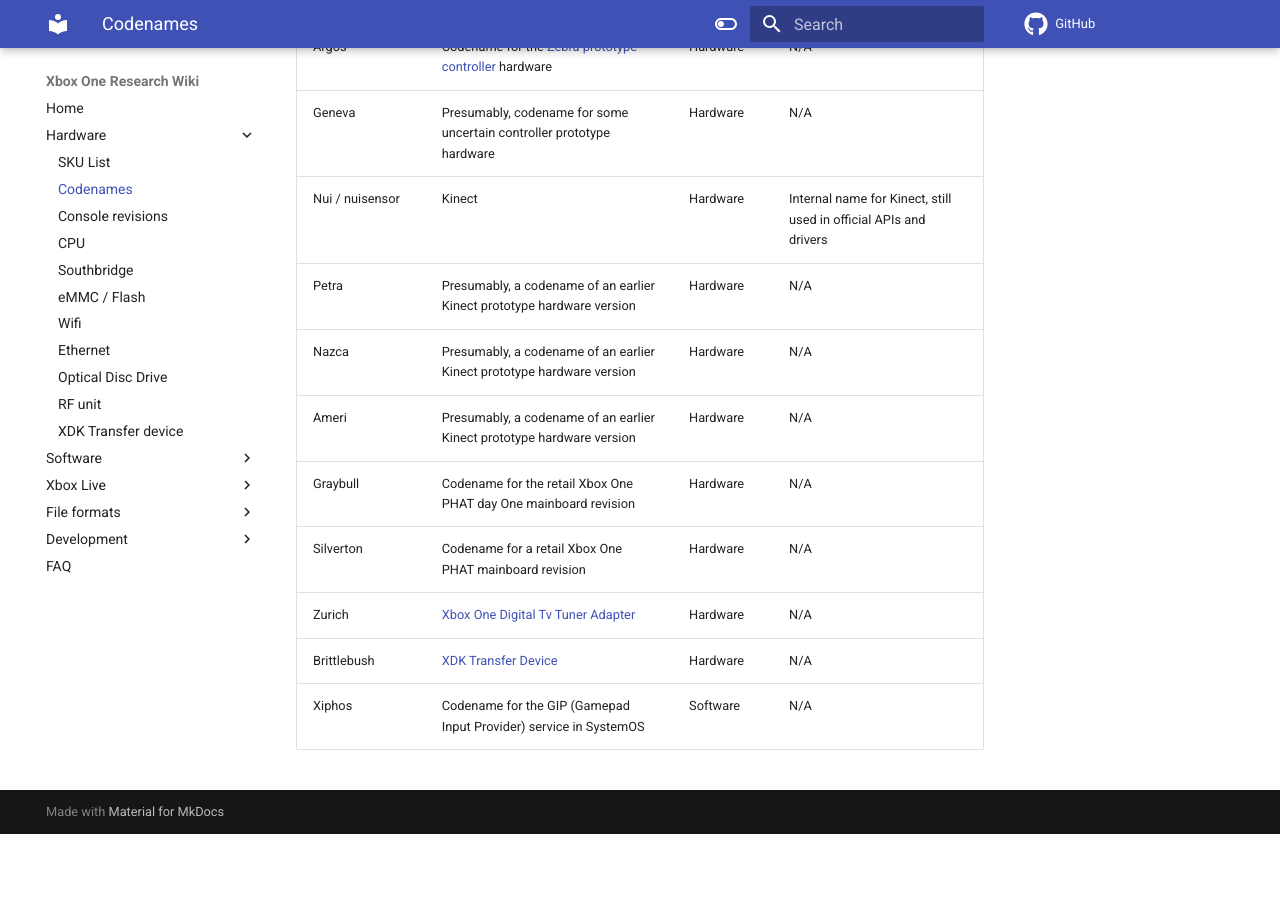
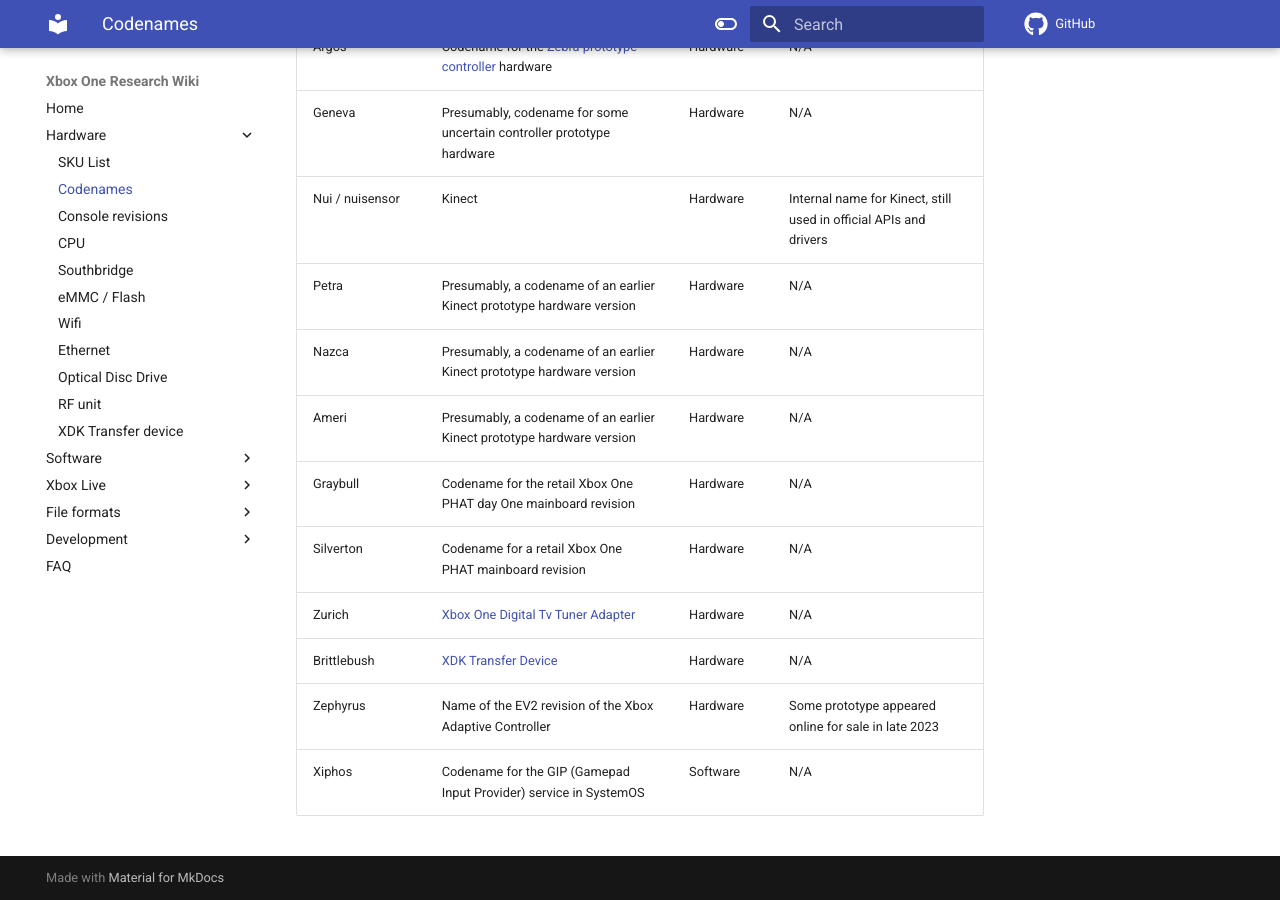
Before and after one commit to xboxoneresearch/wiki, an MkDocs documentation site: the page built from docs/codenames.md, in a window 1280 px wide and 900 px high, scrolled down 598 px. Built offline with MkDocs 1.6.1 and Material for MkDocs 9.7.7, drawn with Linux system fonts in a browser that asks for light colours; comment, search, counter and statistics services are not loaded; before the commit the page ends 1432 px from its top, so only the background shows below that.

Commit message:
Document Zephyrus codename

```diff
--- a/docs/codenames.md
+++ b/docs/codenames.md
@@ -19,4 +19,5 @@
 | Silverton | Codename for a retail Xbox One PHAT mainboard revision | Hardware | N/A |
 | Zurich | [Xbox One Digital Tv Tuner Adapter](https://www.amazon.de/Xbox-One-Digital-TV-Tuner/dp/B00E97HVJI)   |  Hardware | N/A |
 | Brittlebush | [XDK Transfer Device](xdk_transfer.md)   |  Hardware | N/A |
+| Zephyrus | Name of the EV2 revision of the Xbox Adaptive Controller | Hardware | Some prototype appeared online for sale in late 2023 |
 | Xiphos | Codename for the GIP (Gamepad Input Provider) service in SystemOS |  Software | N/A |
```
